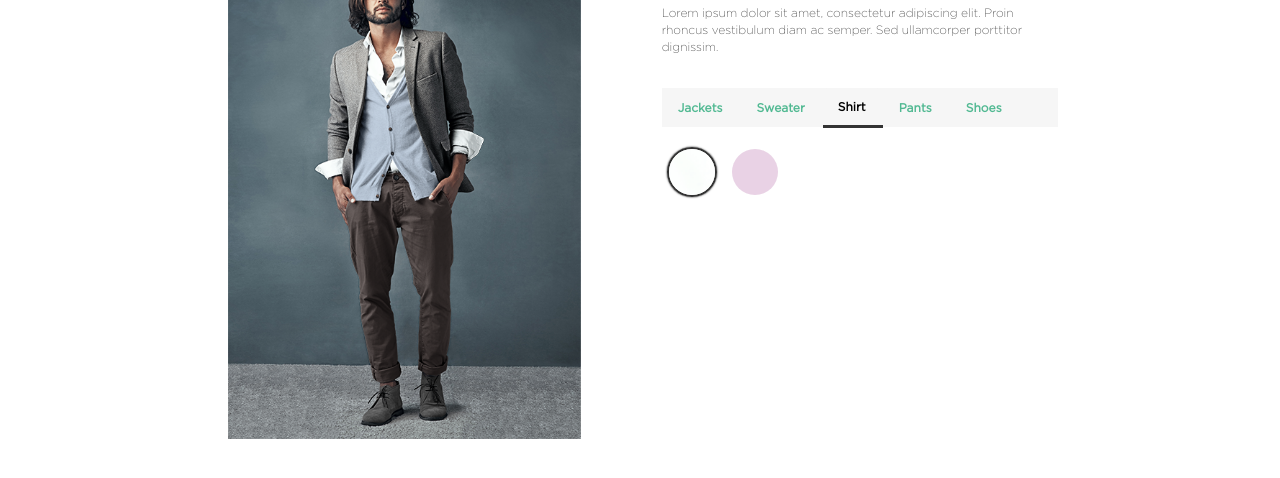
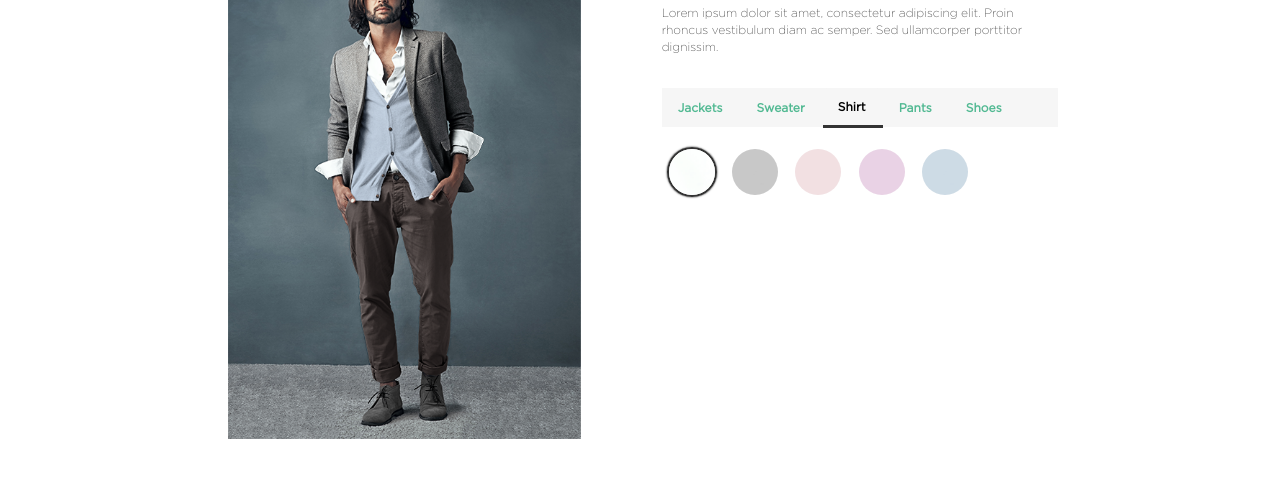
Before and after one commit to LeanSeverino1022/menscasualclothing, a website: page index.html in a window 1280 px wide. Both pictures are taken after a click on the link "Shirt". Shown: the part 162-640 px from the top of the page. Drawn offline with nearby package versions, Linux system fonts and the light colour scheme.

Commit message:
added more t-shirt color options

```diff
--- a/index.html
+++ b/index.html
@@ -126,18 +126,25 @@
                             <div id="shirt" class="tab-pane fade">
                                 <br>
                                 <div class="options-container">
-                                    <!-- <div data-target="o4" data-color="1" class="item-color-option shirt-blue"></div>
-
-                                    <div data-target="o4" data-color="3" class="item-color-option shirt-pink"></div>
-
-                                    <div data-target="o4" data-color="2" class="item-color-option shirt-gray"></div> -->
 
                                     <div data-target="o4" data-color="4" class="item-color-option active" style="box-shadow: 0px 0px 2px #000000;">
                                         <img src="public/images/fabric/shirt/White.png">
                                     </div>
 
+                                    <div data-target="o4" data-color="2" class="item-color-option shirt-gray">
+                                        <img src="public/images/fabric/shirt/Gray.png">
+                                    </div>
+
+                                    <div data-target="o4" data-color="3" class="item-color-option shirt-pink">
+                                        <img src="public/images/fabric/shirt/Pink.png">
+                                    </div>
+
                                     <div data-target="o4" data-color="5" class="item-color-option">
                                         <img src="public/images/fabric/shirt/Violet.png">
+                                    </div>
+
+                                    <div data-target="o4" data-color="1" class="item-color-option shirt-blue">
+                                        <img src="public/images/fabric/shirt/Blue.png">
                                     </div>
                                 </div>
                             </div>
```
